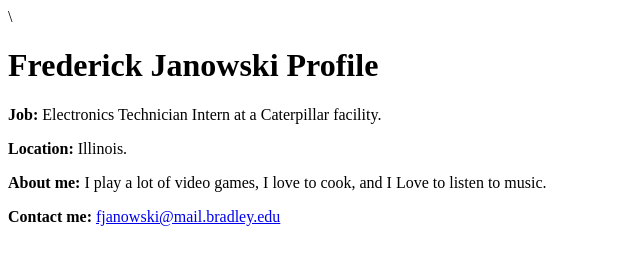
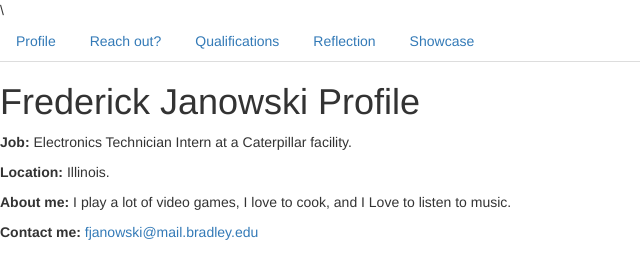
Before and after one commit to Fjanowski/FrederickJanowski_ePortfolio, a plain HTML site: page index.html in a window 1280 px wide. Shown: the whole page, without its empty margins (0-640 px from the left). Drawn offline with nearby package versions, Linux system fonts and the light colour scheme.

Commit message:
added navbar at top utilizing bootstrap

```diff
--- a/index.html
+++ b/index.html
@@ -4,9 +4,33 @@
     <meta charset="UTF-8">
     <meta name="viewport" content="width=device-width, initial-scale=1.0">
     <title>Profile Title Page</title>\
-    <link rel="stylesheet" href="styles.css">
+<!-- Latest compiled and minified CSS -->
+<link rel="stylesheet" href="https://maxcdn.bootstrapcdn.com/bootstrap/3.4.1/css/bootstrap.min.css">
+
+<!-- jQuery library -->
+<script src="https://ajax.googleapis.com/ajax/libs/jquery/3.7.1/jquery.min.js"></script>
+
+<!-- Latest compiled JavaScript -->
+<script src="https://maxcdn.bootstrapcdn.com/bootstrap/3.4.1/js/bootstrap.min.js"></script>
 </head>
 <body>
+    <ul class="nav nav-tabs">
+        <li class="nav-item">
+          <a class="nav-link active" aria-current="page" href="#">Profile</a>
+        </li>
+        <li class="nav-item">
+          <a class="nav-link" href="#">Reach out?</a>
+        </li>
+        <li class="nav-item">
+          <a class="nav-link" href="#">Qualifications</a>
+        </li>
+        <li class="nav-item">
+            <a class="nav-link" href="#">Reflection</a>
+          </li>
+          <li class="nav-item">
+            <a class="nav-link" href="#">Showcase</a>
+          </li>
+      </ul>
 
     <h1>Frederick Janowski Profile</h1>
     <p><strong>Job:</strong> Electronics Technician Intern at a Caterpillar facility.</p>
```
Also changed, not shown: communications.html (+17 -1 lines), qualifications.html (+17 -1 lines), reflection.html (+17 -1 lines), showcase.html (+17 -1 lines), styles.css (deleted).
